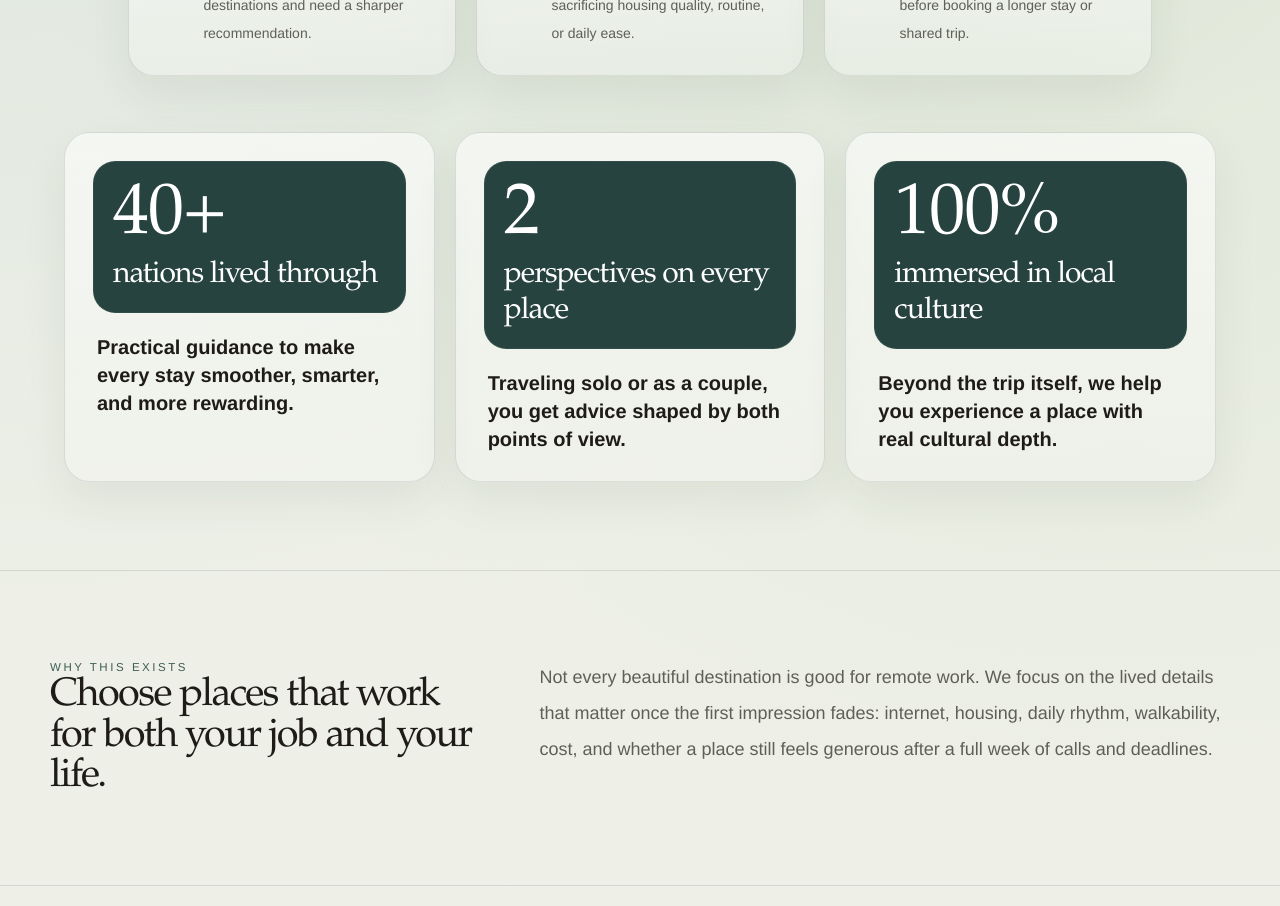
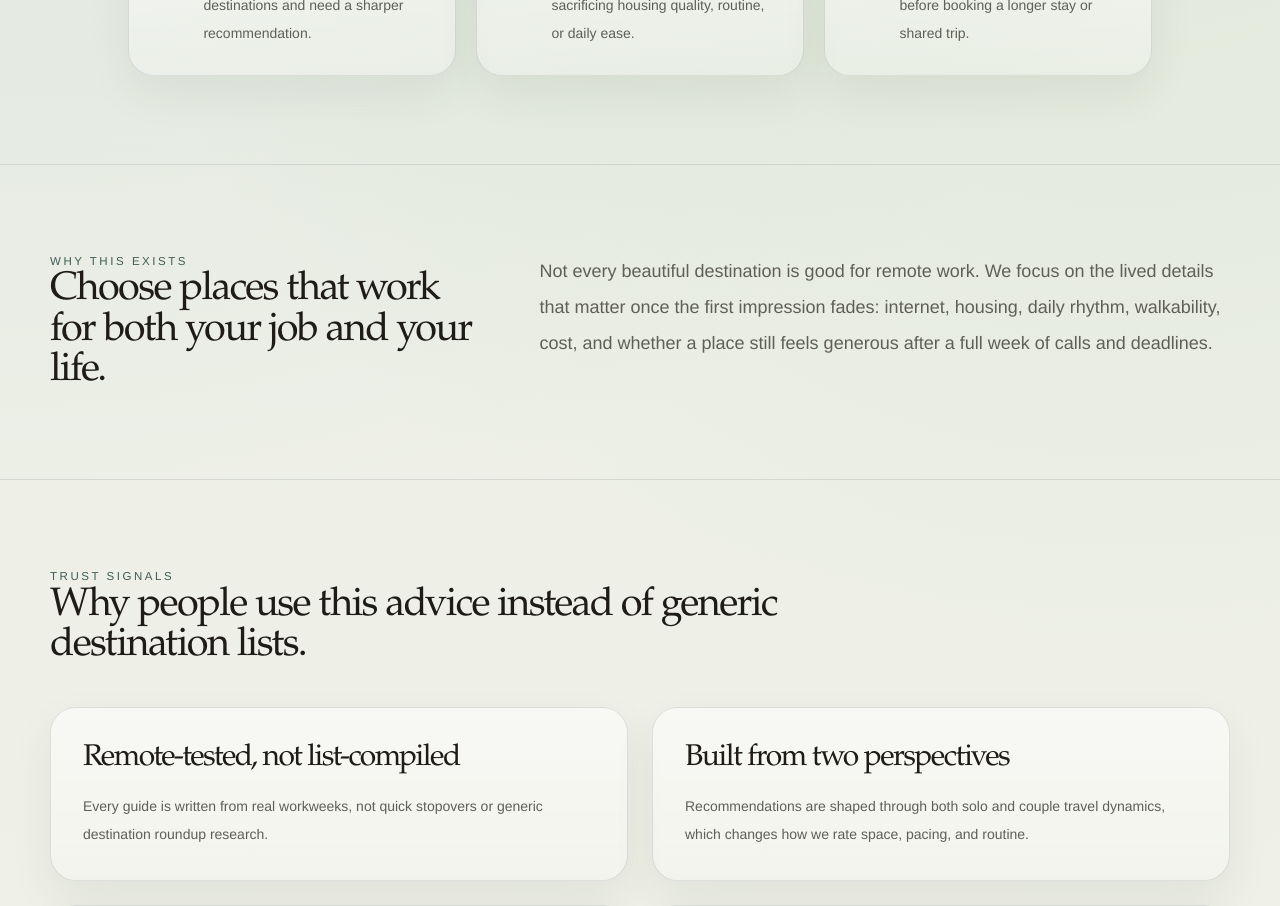
Before and after one commit to MGRem10/Remote-Together-Site, a Next.js app: page / in a window 1280 px wide. Shown: the part 940-1846 px from the top of the page. Built offline with nearby package versions, Linux system fonts and the light colour scheme.

Commit message:
Remove homepage stats section

```diff
--- a/app/page.tsx
+++ b/app/page.tsx
@@ -5,7 +5,6 @@ import {
   guideTopics,
   principles,
   serviceItems,
-  stats,
   testimonials,
   trustProofPoints,
 } from "@/data/site";
@@ -64,24 +63,6 @@ export default function HomePage() {
             ))}
           </div>
 
-          <div className="mx-auto mt-14 grid max-w-6xl gap-5 md:grid-cols-3">
-            {stats.map((stat) => (
-              <article
-                key={stat.label}
-                className="content-card card-pad text-left"
-              >
-                <div className="rounded-[1.4rem] bg-[#26433f] px-5 py-5 text-white shadow-[inset_0_0_0_1px_rgba(255,255,255,0.06)]">
-                  <div className="flex flex-wrap items-baseline gap-x-3 gap-y-1 font-[family-name:var(--font-heading)] leading-none tracking-[-0.06em]">
-                    <span className="text-6xl md:text-7xl">{stat.value}</span>
-                    <span className="text-2xl md:text-3xl">{stat.label}</span>
-                  </div>
-                </div>
-                <p className="mt-5 px-1 text-lg font-semibold leading-8 text-[var(--text)] md:text-xl">
-                  {stat.body}
-                </p>
-              </article>
-            ))}
-          </div>
         </div>
       </section>
 
```
